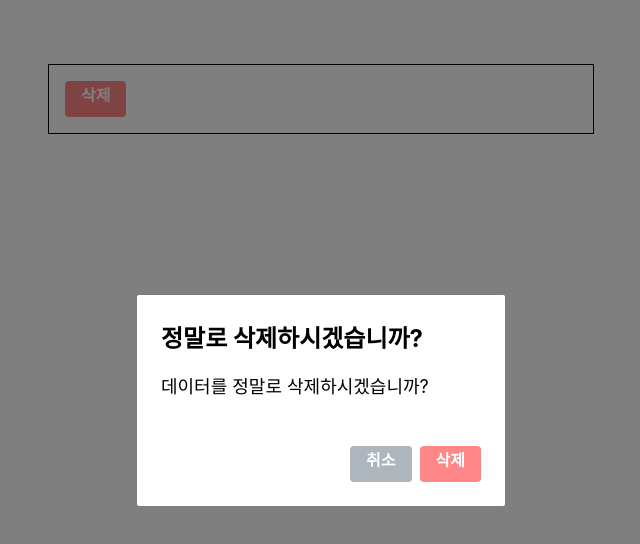
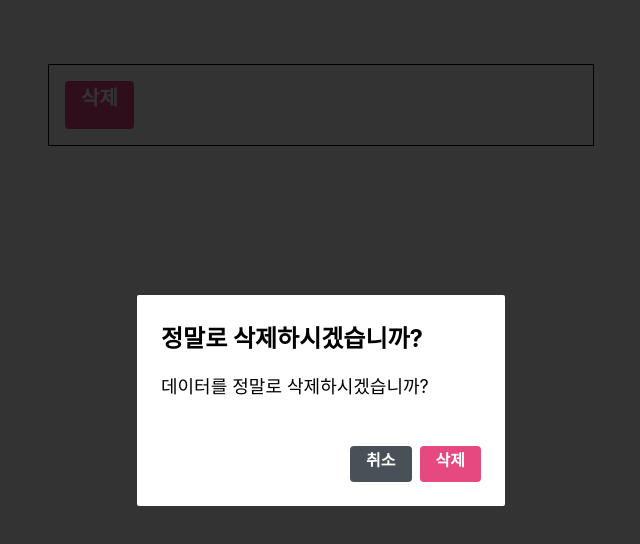
Before and after one commit to hansaemgo/component-styling-with-sass, a React (Create React App) app: page / in a window 1280 px wide. Both pictures are taken after a click on the button "삭제". Shown: the top 544 px of the page, without its empty margins (319-959 px from the left). Built offline with nearby package versions, Linux system fonts and the light colour scheme.

Commit message:
트랜지션 구현하기 -  fadeOut, slideDown

```diff
--- a/src/App.js
+++ b/src/App.js
@@ -11,12 +11,6 @@ const AppBlock = styled.div`
 	padding: 1rem;
 `;
 
-const palette = {
-	blue: '#228be6',
-	gray: '#adb5bd',
-	pink: '#ff8787'
-};
-
 const ButtonGroup = styled.div`
 	& + & {
 		margin-top: 1rem;
@@ -28,30 +22,39 @@ function App() {
 	const onClick = () => {
 		setDialog(true);
 	};
-
 	const onConfirm = () => {
 		console.log('확인');
 		setDialog(false);
 	};
-
-	const onCancle = () => {
+	const onCancel = () => {
 		console.log('취소');
 		setDialog(false);
 	};
+
 	return (
-		<ThemeProvider theme={{ palette }}>
+		<ThemeProvider
+			theme={{
+				palette: {
+					blue: '#228be6',
+					gray: '#495057',
+					pink: '#e64980'
+				}
+			}}
+		>
 			<>
 				<AppBlock>
-					<Button color="pink" onClick={onClick}>
-						삭제
-					</Button>
+					<ButtonGroup>
+						<Button size="large" color="pink" onClick={onClick}>
+							삭제
+						</Button>
+					</ButtonGroup>
 				</AppBlock>
 				<Dialog
 					title="정말로 삭제하시겠습니까?"
-					cancleText="취소"
 					confirmText="삭제"
+					cancelText="취소"
 					onConfirm={onConfirm}
-					onCancle={onCancle}
+					onCancel={onCancel}
 					visible={dialog}
 				>
 					데이터를 정말로 삭제하시겠습니까?
@@ -60,4 +63,5 @@ function App() {
 		</ThemeProvider>
 	);
 }
+
 export default App;
--- a/src/components/Dialog.js
+++ b/src/components/Dialog.js
@@ -1,6 +1,43 @@
-import React from 'react';
-import styled from 'styled-components';
+import React, { useState, useEffect } from 'react';
+import styled, { keyframes, css } from 'styled-components';
 import Button from '../styledcomponents/Button';
+
+// 트랜지션 구현 - 서서히 나타나는 효과 (keyframe)
+const fadeIn = keyframes`
+  from {
+    opacity: 0
+  }
+  to {
+    opacity: 1
+  }
+`;
+
+const fadeOut = keyframes`
+  from {
+    opacity: 1
+  }
+  to {
+    opacity: 0
+  }
+`;
+// 트랜지션 구현 - 위로 올라오는 효과 (keyframe)
+const slideUp = keyframes`
+  from {
+    transform: translateY(200px);
+  }
+  to {
+    transform: translateY(0px);
+  }
+`;
+
+const slideDown = keyframes`
+  from {
+    transform: translateY(0px);
+  }
+  to {
+    transform: translateY(200px);
+  }
+`;
 
 // 어두운 배경 만들어주기
 const DarkBackground = styled.div`
@@ -12,7 +49,18 @@ const DarkBackground = styled.div`
 	display: flex;
 	align-items: center;
 	justify-content: center;
-	background: rgba(0, 0, 0, 0.5);
+	background: rgba(0, 0, 0, 0.8);
+
+	animation-duration: 0.25s;
+	animation-timing-function: ease-out;
+	animation-name: ${fadeIn};
+	animation-fill-mode: forwards;
+
+	${(props) =>
+		props.disappear &&
+		css`
+			animation-name: ${fadeOut};
+		`}
 `;
 
 const DialogBlock = styled.div`
@@ -20,15 +68,29 @@ const DialogBlock = styled.div`
 	padding: 1.5rem;
 	background: white;
 	border-radius: 2px;
-
 	h3 {
 		margin: 0;
 		font-size: 1.5rem;
 	}
-
 	p {
 		font-size: 1.125rem;
 	}
+
+	animation-duration: 0.25s;
+	animation-timing-function: ease-out;
+	animation-name: ${slideUp};
+	animation-fill-mode: forwards;
+
+	${(props) =>
+		props.disappear &&
+		css`
+			animation-name: ${slideDown};
+		`}
+	${(props) =>
+		props.disappear &&
+		css`
+			animation-name: ${slideDown};
+		`}
 `;
 
 const ButtonGroup = styled.div`
@@ -45,24 +107,37 @@ const ShortMarginButton = styled(Button)`
 `;
 
 // 다이얼로그 받아올 프롭스 설정
+
 function Dialog({
 	title,
 	children,
 	confirmText,
-	cancleText,
-	visible,
+	cancelText,
 	onConfirm,
-	onCancle
+	onCancel,
+	visible
 }) {
-	if (!visible) return null;
+	const [animate, setAnimate] = useState(false);
+	const [localVisible, setlocalVisible] = useState(visible);
+
+	useEffect(() => {
+		// visible true => false
+		if (localVisible && !visible) {
+			setAnimate(true);
+			setTimeout(() => setAnimate(false), 250);
+		}
+		setlocalVisible(visible);
+	}, [localVisible, visible]);
+
+	if (!localVisible && !animate) return null;
 	return (
-		<DarkBackground>
-			<DialogBlock>
+		<DarkBackground disappear={!visible}>
+			<DialogBlock disappear={!visible}>
 				<h3>{title}</h3>
 				<p>{children}</p>
 				<ButtonGroup>
-					<ShortMarginButton color="gray" onClick={onCancle}>
-						{cancleText}
+					<ShortMarginButton color="gray" onClick={onCancel}>
+						{cancelText}
 					</ShortMarginButton>
 					<ShortMarginButton color="pink" onClick={onConfirm}>
 						{confirmText}
@@ -74,8 +149,8 @@ function Dialog({
 }
 
 Dialog.defaultProps = {
-	cancleText: '취소',
-	confirmText: '확인'
+	confirmText: '확인',
+	cancelText: '취소'
 };
 
 export default Dialog;
```
Also changed, not shown: 1 other file (tests, documents, lock files or other folders).
